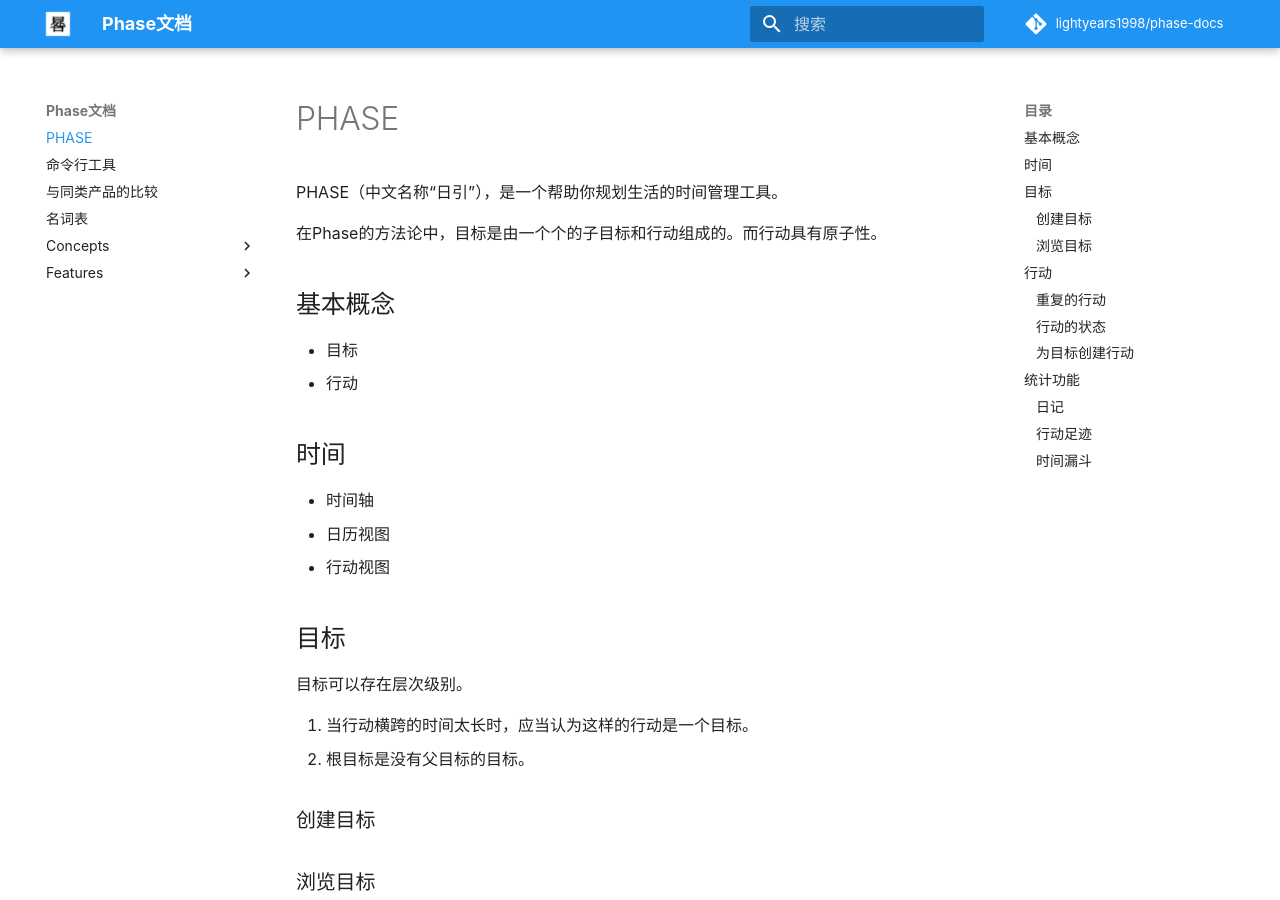
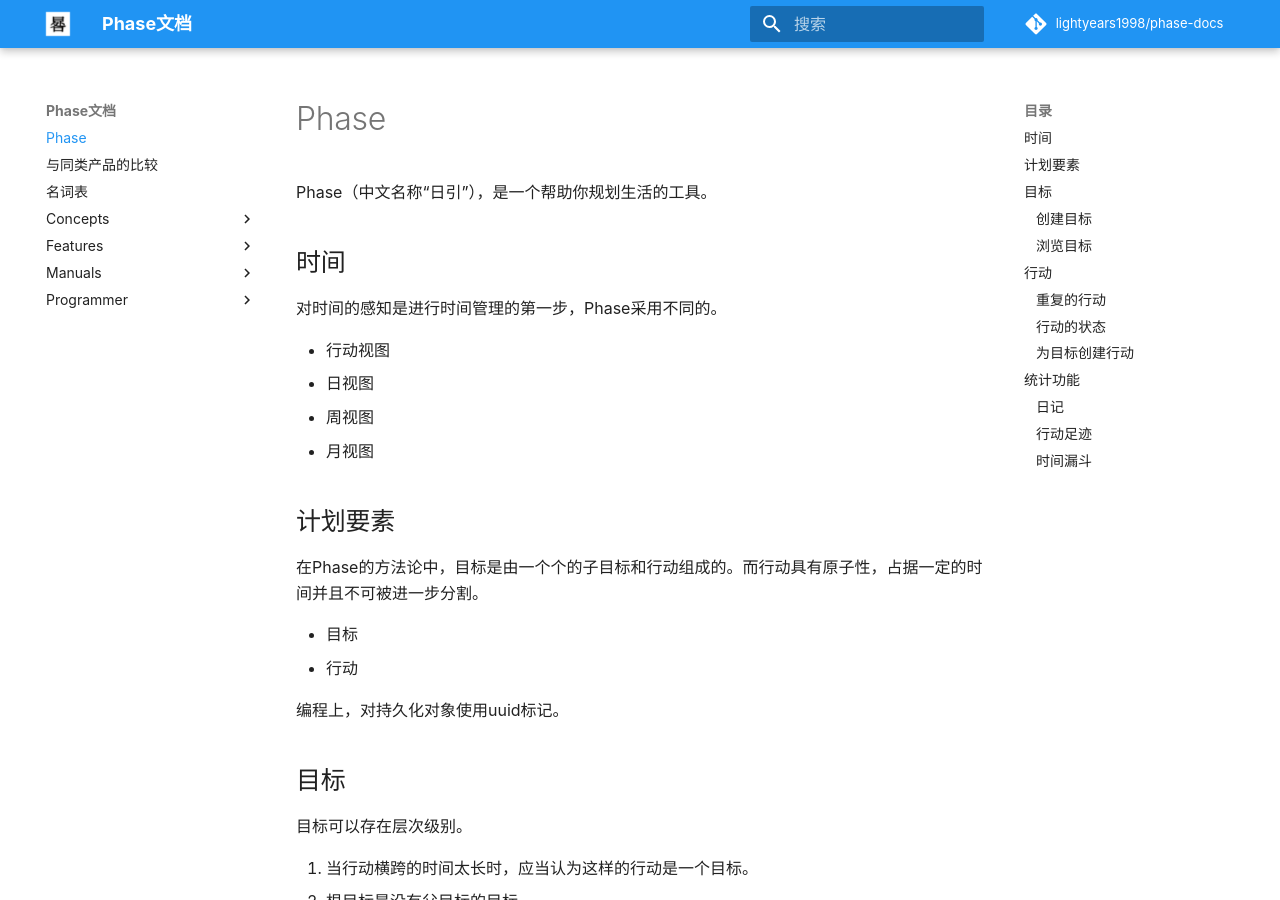
Before and after one commit to lightyears1998/day-primer-docs, an MkDocs documentation site: the page built from docs/README.md, in a window 1280 px wide and 900 px high. Built offline with MkDocs 1.6.1 and Material for MkDocs 9.7.7, drawn with Linux system fonts in a browser that asks for light colours; some web fonts are replaced; comment, search, counter and statistics services are not loaded.

Commit message:
建立初步文档

```diff
--- a/docs/README.md
+++ b/docs/README.md
@@ -1,19 +1,24 @@
-# PHASE
+# Phase
 
-PHASE（中文名称“日引”），是一个帮助你规划生活的时间管理工具。
+Phase（中文名称“日引”），是一个帮助你规划生活的工具。
 
-在Phase的方法论中，目标是由一个个的子目标和行动组成的。而行动具有原子性。
+## 时间
 
-## 基本概念
+对时间的感知是进行时间管理的第一步，Phase采用不同的。
+
+- 行动视图
+- 日视图
+- 周视图
+- 月视图
+
+## 计划要素
+
+在Phase的方法论中，目标是由一个个的子目标和行动组成的。而行动具有原子性，占据一定的时间并且不可被进一步分割。
 
 - 目标
 - 行动
 
-## 时间
-
-- 时间轴
-- 日历视图
-- 行动视图
+编程上，对持久化对象使用uuid标记。
 
 ## 目标
 
--- a/docs/cli.md
+++ /dev/null
@@ -1,3 +0,0 @@
-# 命令行工具
-
-备份与恢复
```
Also changed, not shown: README.md (+5 -4 lines), docs/comparision-with-similar-products.md (+4 -0 lines), docs/concepts/action-group.md (deleted, +0 -1 lines), docs/concepts/timeflow.md (added, +1 -0 lines), docs/features/backup-and-restore.md (+6 -0 lines), docs/glossary.md (+5 -2 lines), docs/manuals/core/READEME.md (added, +14 -0 lines), docs/programmer/READEME.md (added, +8 -0 lines), roadmap.md (added, +7 -0 lines).
